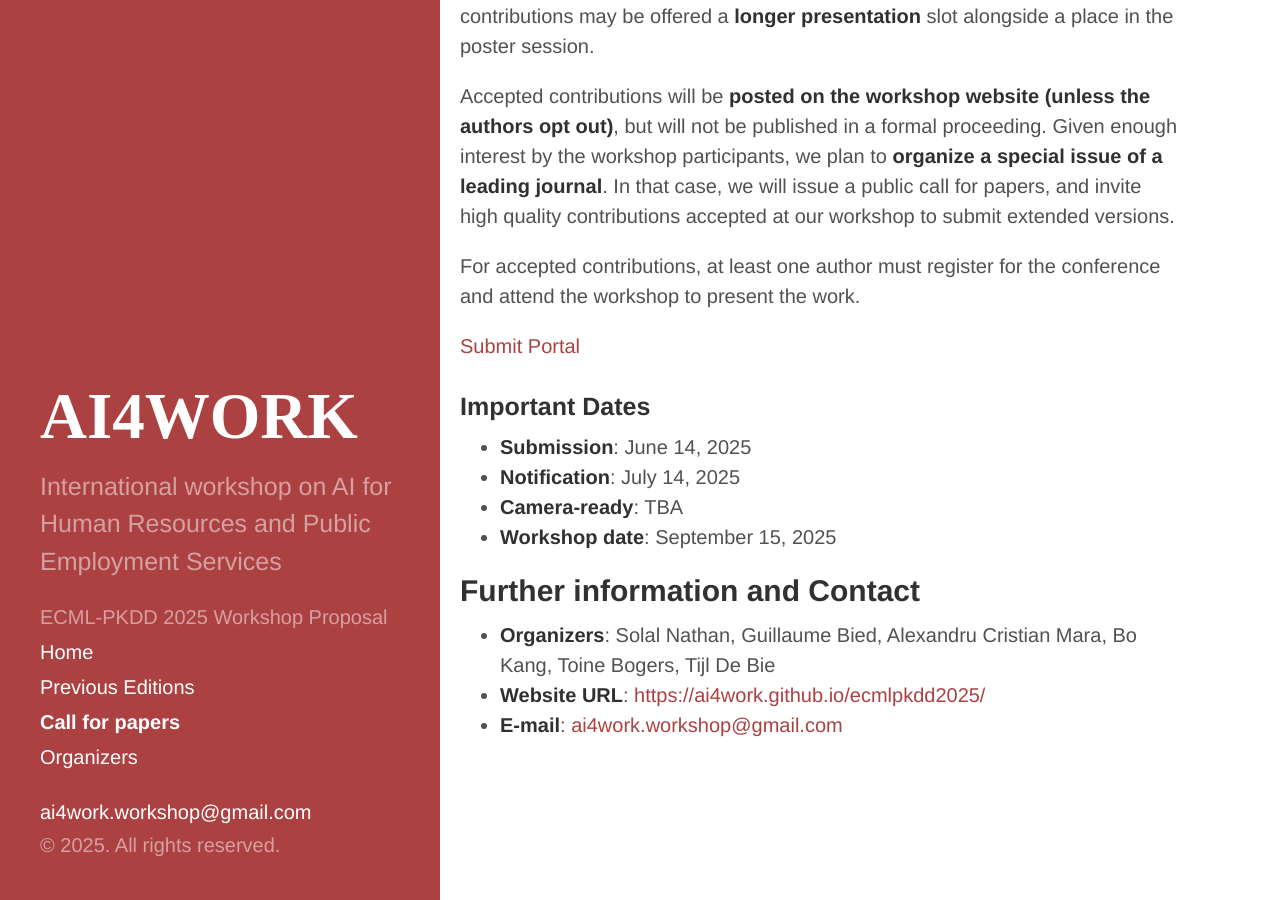
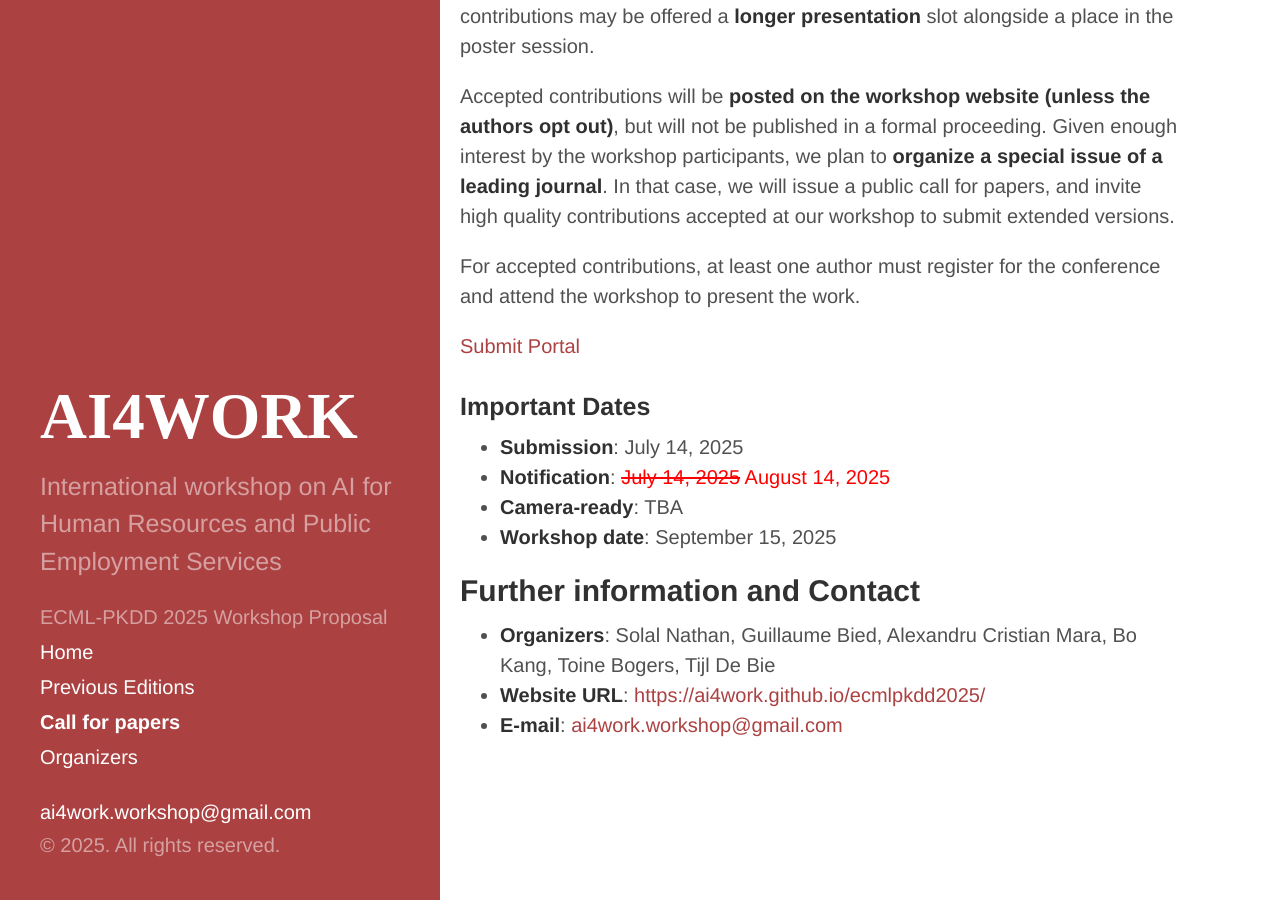
Before and after one commit to ai4work/ecmlpkdd2025, a Jekyll site: the page built from pages/cfp.md, in a window 1280 px wide and 900 px high, scrolled down 2403 px. Built offline with Jekyll 4.4.1, drawn with Linux system fonts in a browser that asks for light colours.

Commit message:
Update cfp.md deadline extension

```diff
--- a/pages/cfp.md
+++ b/pages/cfp.md
@@ -53,8 +53,8 @@ For accepted contributions, at least one author must register for the conference
 [Submit Portal](https://cmt3.research.microsoft.com/ECMLPKDDWorkshopTrack2025/Track/22/Submission/Create)
 
 ### Important Dates
-* __Submission__: June 14, 2025
-* __Notification__: July 14, 2025
+* __Submission__: July 14, 2025
+* __Notification__: <span style="color:red">~~July 14, 2025~~ August 14, 2025</span>
 * __Camera-ready__: TBA
 * __Workshop date__: September 15, 2025
 
```
